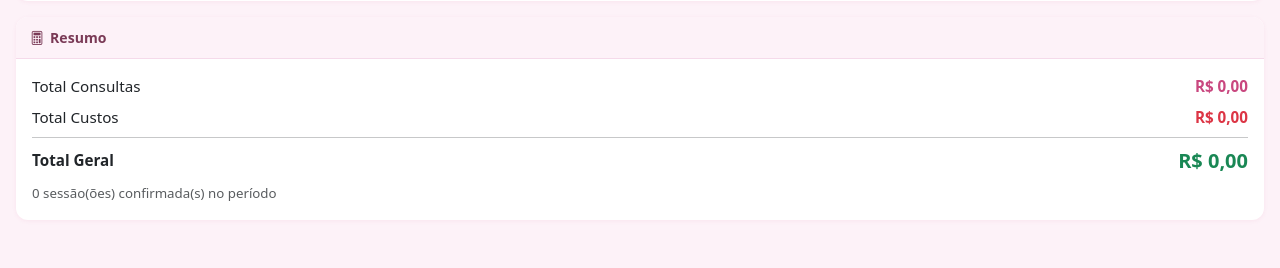
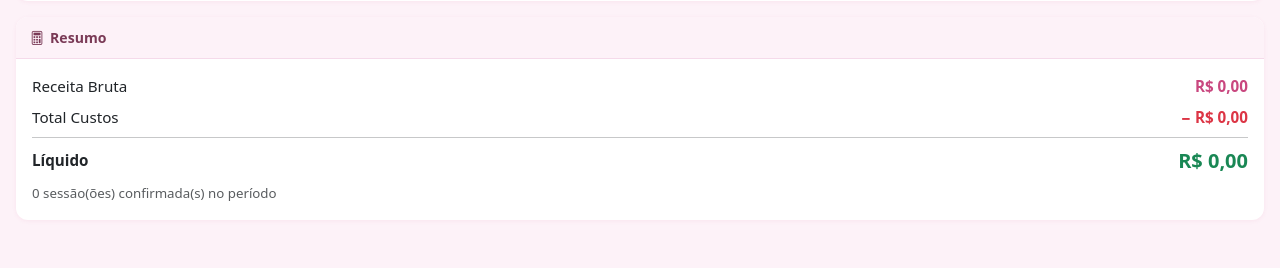
Before and after one commit to fernandofarooficial/analista_dani, a Flask app: page /m/contabil/ in a window 1280 px wide. Shown: the part 267-535 px from the top of the page. Run offline with Flask 3, Linux system fonts and the light colour scheme.

Commit message:
[0007] Corrigindo valores da consulta (total, custo, líquido)

```diff
--- a/app/routes/accounting.py
+++ b/app/routes/accounting.py
@@ -51,7 +51,7 @@ def report():
         agendamentos=agendamentos,
         total_consulta=total_consulta,
         total_custo=total_custo,
-        total_geral=total_consulta + total_custo,
+        total_liquido=total_consulta - total_custo,
         inicio=inicio,
         fim=fim,
         modo=modo,
--- a/app/routes/main.py
+++ b/app/routes/main.py
@@ -70,7 +70,7 @@ def dashboard():
         aniversariantes=aniversariantes,
         total_consulta=total_consulta,
         total_custo=total_custo,
-        total_geral=total_consulta + total_custo,
+        total_liquido=total_consulta - total_custo,
         total_pacientes=total_pacientes,
         mes_atual=f"{mes_pt(hoje).capitalize()}/{hoje.year}",
     )
--- a/app/templates/accounting/report.html
+++ b/app/templates/accounting/report.html
@@ -76,17 +76,17 @@
     <div class="section-title"><i class="bi bi-calculator"></i> Resumo</div>
     <div class="p-3">
       <div class="d-flex justify-content-between align-items-center mb-2">
-        <span>Total Consultas</span>
+        <span>Receita Bruta</span>
         <span class="fw-bold text-primary">R$ {{ '%.2f'|format(total_consulta)|replace('.', ',') }}</span>
       </div>
       <div class="d-flex justify-content-between align-items-center mb-2">
         <span>Total Custos</span>
-        <span class="fw-bold text-danger">R$ {{ '%.2f'|format(total_custo)|replace('.', ',') }}</span>
+        <span class="fw-bold text-danger">− R$ {{ '%.2f'|format(total_custo)|replace('.', ',') }}</span>
       </div>
       <hr class="my-2">
       <div class="d-flex justify-content-between align-items-center">
-        <span class="fw-bold">Total Geral</span>
-        <span class="fw-bold fs-5 text-success">R$ {{ '%.2f'|format(total_geral)|replace('.', ',') }}</span>
+        <span class="fw-bold">Líquido</span>
+        <span class="fw-bold fs-5 text-success">R$ {{ '%.2f'|format(total_liquido)|replace('.', ',') }}</span>
       </div>
       <div class="text-muted small mt-2">
         {{ agendamentos|length }} sessão(ões) confirmada(s) no período
@@ -113,7 +113,7 @@
           </div>
           {% if ag.valor_custo %}
           <div class="text-danger small">
-            + R$ {{ '%.2f'|format(ag.valor_custo or 0)|replace('.', ',') }}
+            custo: R$ {{ '%.2f'|format(ag.valor_custo or 0)|replace('.', ',') }}
           </div>
           {% endif %}
         </div>
--- a/app/templates/appointments/form.html
+++ b/app/templates/appointments/form.html
@@ -52,7 +52,7 @@
       </div>
     </div>
     <p class="text-muted small px-0 mb-0">
-      O custo é um valor adicional referente àquela sessão específica.
+      O custo está contido no valor da consulta. Líquido = Consulta − Custo.
     </p>
   </div>
 
--- a/app/templates/appointments/list.html
+++ b/app/templates/appointments/list.html
@@ -45,7 +45,7 @@
             <div class="small">
               <span class="text-primary">R$ {{ '%.2f'|format(ag.valor_consulta or 0)|replace('.', ',') }}</span>
               {% if ag.valor_custo %}
-                <span class="text-muted">+ custo R$ {{ '%.2f'|format(ag.valor_custo or 0)|replace('.', ',') }}</span>
+                <span class="text-muted">(custo: R$ {{ '%.2f'|format(ag.valor_custo or 0)|replace('.', ',') }})</span>
               {% endif %}
             </div>
             {% if ag.observacoes %}
--- a/app/templates/index.html
+++ b/app/templates/index.html
@@ -53,8 +53,8 @@
     <div class="col-6">
       <div class="card border-0 shadow-sm h-100">
         <div class="card-body text-center py-3">
-          <div class="text-muted small">Total ({{ mes_atual }})</div>
-          <div class="fw-bold fs-5 text-success">R$ <span class="valor-oculto">{{ '%.2f'|format(total_geral)|replace('.', ',') }}</span></div>
+          <div class="text-muted small">Líquido ({{ mes_atual }})</div>
+          <div class="fw-bold fs-5 text-success">R$ <span class="valor-oculto">{{ '%.2f'|format(total_liquido)|replace('.', ',') }}</span></div>
         </div>
       </div>
     </div>
@@ -92,7 +92,7 @@
             <div class="small">
               <span class="text-primary">R$ <span class="valor-oculto">{{ '%.2f'|format(ag.valor_consulta or 0)|replace('.', ',') }}</span></span>
               {% if ag.valor_custo %}
-                <span class="text-muted ms-1">+ custo R$ <span class="valor-oculto">{{ '%.2f'|format(ag.valor_custo or 0)|replace('.', ',') }}</span></span>
+                <span class="text-muted ms-1">(custo: R$ <span class="valor-oculto">{{ '%.2f'|format(ag.valor_custo or 0)|replace('.', ',') }}</span>)</span>
               {% endif %}
             </div>
           </div>
--- a/app/templates/patients/detail.html
+++ b/app/templates/patients/detail.html
@@ -187,7 +187,7 @@
                 <div class="small fw-semibold">{{ ag.data_hora | datahora_br }}</div>
                 <div class="small text-muted">
                   R$ {{ '%.2f'|format(ag.valor_consulta or 0)|replace('.', ',') }}
-                  {% if ag.valor_custo %}+ custo R$ {{ '%.2f'|format(ag.valor_custo or 0)|replace('.', ',') }}{% endif %}
+                  {% if ag.valor_custo %}(custo: R$ {{ '%.2f'|format(ag.valor_custo or 0)|replace('.', ',') }}){% endif %}
                 </div>
               </div>
               <div class="d-flex align-items-center gap-1">
```
